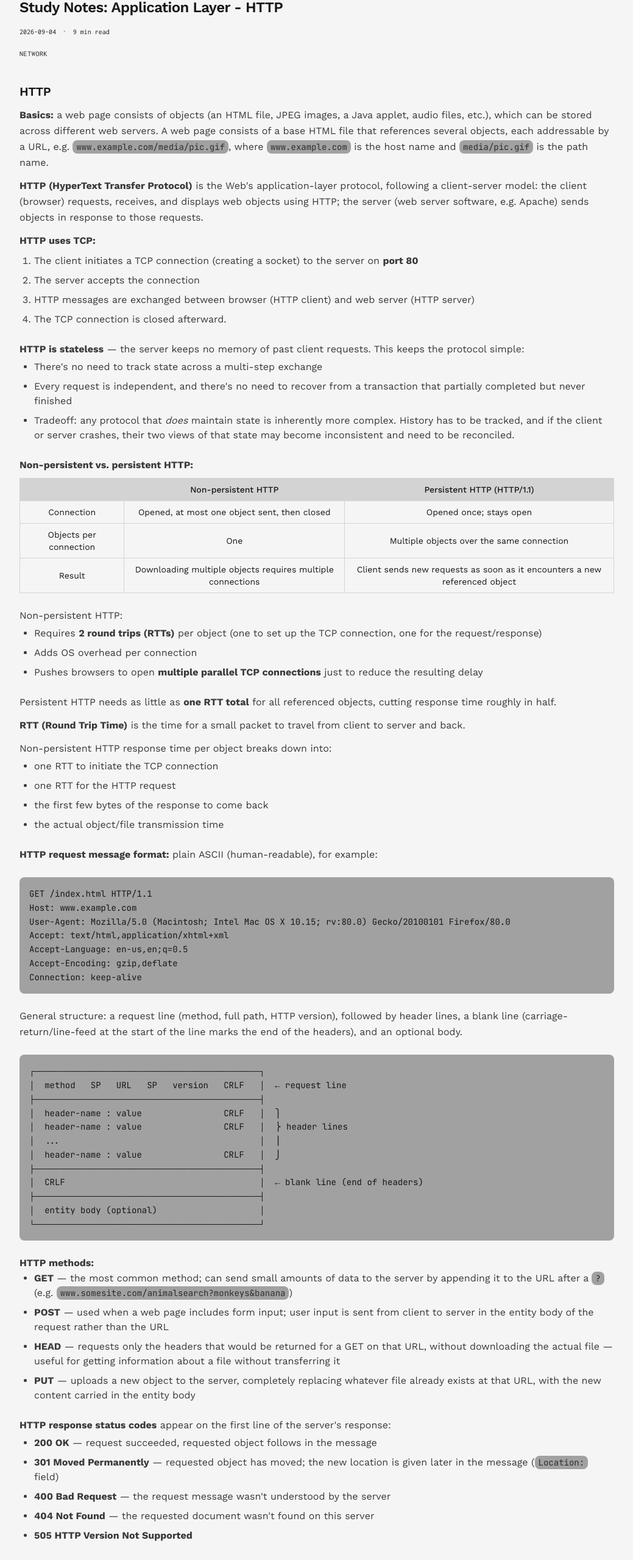
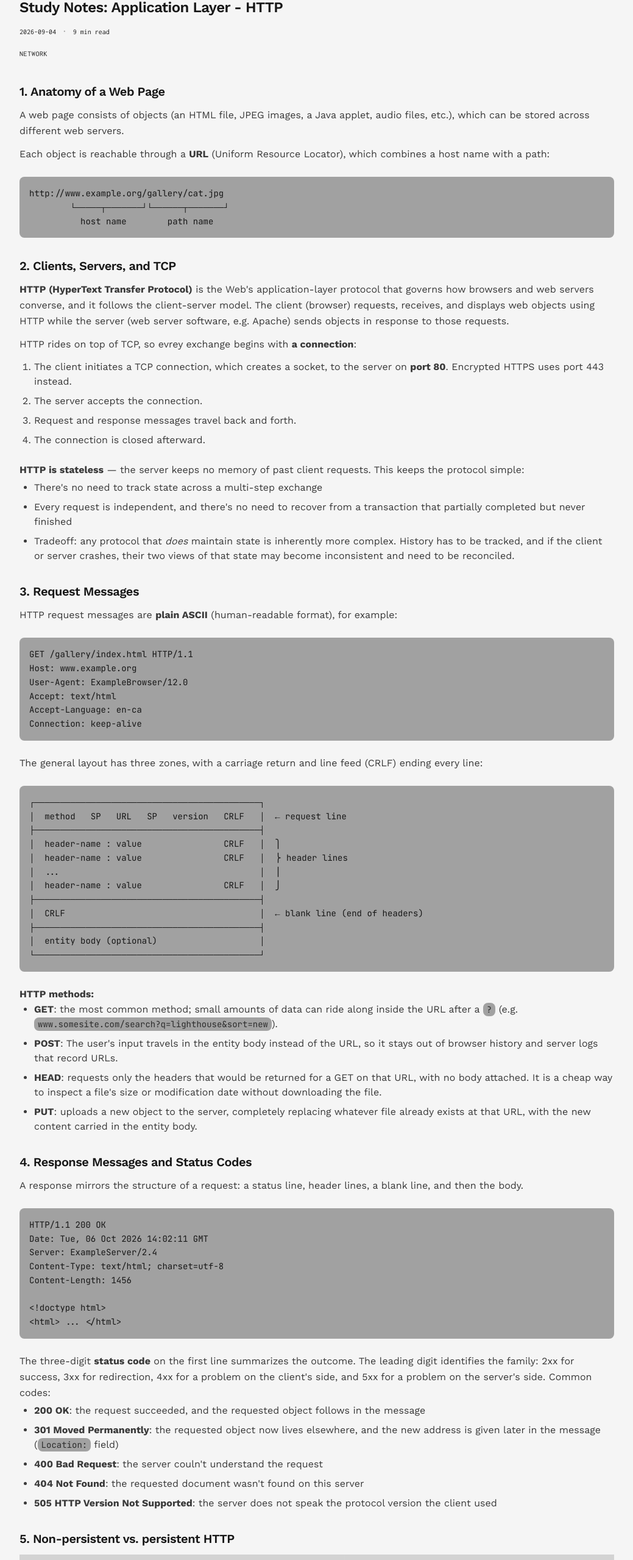
Before and after one commit to n0as-ark/logbook, a React (Vite) app: page /logbook/blog/application-layer-http in a window 1280 px wide. Shown: the part 177-2736 px from the top of the page at 61% size, without its empty margins (120-1159 px from the left). Built offline with nearby package versions, Linux system fonts and the light colour scheme; the HTML template or start-up script is replaced by a standard one.

Commit message:
Update posts.ts

```diff
--- a/src/data/posts.ts
+++ b/src/data/posts.ts
@@ -817,24 +817,89 @@ snippet: `HTTP/2 over TCP                   HTTP/3 (QUIC)
 +------------------+                +--------------------+
 |        IP        |    Network     |         IP         |
 +------------------+                +--------------------+`,
-content: `## HTTP
+content: `## 1. Anatomy of a Web Page
 
-**Basics:** a web page consists of objects (an HTML file, JPEG images, a Java applet, audio files, etc.), which can be stored across different web servers. A web page consists of a base HTML file that references several objects, each addressable by a URL, e.g. \`www.example.com/media/pic.gif\`, where \`www.example.com\` is the host name and \`media/pic.gif\` is the path name.
+A web page consists of objects (an HTML file, JPEG images, a Java applet, audio files, etc.), which can be stored across different web servers.
+Each object is reachable through a **URL** (Uniform Resource Locator), which combines a host name with a path:
+\`\`\`
+http://www.example.org/gallery/cat.jpg
+        └─────┬───────┘└──────┬───────┘
+          host name        path name
+\`\`\`
 
-**HTTP (HyperText Transfer Protocol)** is the Web's application-layer protocol, following a client-server model: the client (browser) requests, receives, and displays web objects using HTTP; the server (web server software, e.g. Apache) sends objects in response to those requests.
+## 2. Clients, Servers, and TCP
 
-**HTTP uses TCP:**
-1. The client initiates a TCP connection (creating a socket) to the server on **port 80**
-2. The server accepts the connection
-3. HTTP messages are exchanged between browser (HTTP client) and web server (HTTP server)
-4. The TCP connection is closed afterward.
+**HTTP (HyperText Transfer Protocol)** is the Web's application-layer protocol that governs how browsers and web servers converse, and it follows the client-server model. The client (browser) requests, receives, and displays web objects using HTTP while the server (web server software, e.g. Apache) sends objects in response to those requests.
+
+HTTP rides on top of TCP, so evrey exchange begins with **a connection**:
+1. The client initiates a TCP connection, which creates a socket, to the server on **port 80**. Encrypted HTTPS uses port 443 instead.
+2. The server accepts the connection.
+3. Request and response messages travel back and forth.
+4. The connection is closed afterward.
 
 **HTTP is stateless** — the server keeps no memory of past client requests. This keeps the protocol simple:
 - There's no need to track state across a multi-step exchange
 - Every request is independent, and there's no need to recover from a transaction that partially completed but never finished
 - Tradeoff: any protocol that *does* maintain state is inherently more complex. History has to be tracked, and if the client or server crashes, their two views of that state may become inconsistent and need to be reconciled.
 
-**Non-persistent vs. persistent HTTP:**
+## 3. Request Messages
+
+HTTP request messages are **plain ASCII** (human-readable format), for example:
+
+\`\`\`
+GET /gallery/index.html HTTP/1.1
+Host: www.example.org
+User-Agent: ExampleBrowser/12.0
+Accept: text/html
+Accept-Language: en-ca
+Connection: keep-alive
+\`\`\`
+
+The general layout has three zones, with a carriage return and line feed (CRLF) ending every line:
+\`\`\`
+┌────────────────────────────────────────────┐
+│  method   SP   URL   SP   version   CRLF   │  ← request line
+├────────────────────────────────────────────┤
+│  header-name : value                CRLF   │  ⎫
+│  header-name : value                CRLF   │  ⎬ header lines
+│  ...                                       │  ⎪
+│  header-name : value                CRLF   │  ⎭
+├────────────────────────────────────────────┤
+│  CRLF                                      │  ← blank line (end of headers)
+├────────────────────────────────────────────┤
+│  entity body (optional)                    │
+└────────────────────────────────────────────┘
+\`\`\`
+
+**HTTP methods:**
+- **GET**: the most common method; small amounts of data can ride along inside the URL after a \`?\` (e.g. \`www.somesite.com/search?q=lighthouse&sort=new\`).
+- **POST**: The user's input travels in the entity body instead of the URL, so it stays out of browser history and server logs that record URLs.
+- **HEAD**: requests only the headers that would be returned for a GET on that URL, with no body attached. It is a cheap way to inspect a file's size or modification date without downloading the file.
+- **PUT**: uploads a new object to the server, completely replacing whatever file already exists at that URL, with the new content carried in the entity body.
+
+## 4. Response Messages and Status Codes
+
+A response mirrors the structure of a request: a status line, header lines, a blank line, and then the body.
+
+\`\`\`
+HTTP/1.1 200 OK
+Date: Tue, 06 Oct 2026 14:02:11 GMT
+Server: ExampleServer/2.4
+Content-Type: text/html; charset=utf-8
+Content-Length: 1456
+
+<!doctype html>
+<html> ... </html>
+\`\`\`
+
+The three-digit **status code** on the first line summarizes the outcome. The leading digit identifies the family: 2xx for success, 3xx for redirection, 4xx for a problem on the client's side, and 5xx for a problem on the server's side. Common codes:
+- **200 OK**: the request succeeded, and the requested object follows in the message
+- **301 Moved Permanently**: the requested object now lives elsewhere, and the new address is given later in the message (\`Location:\` field)
+- **400 Bad Request**: the server couln't understand the request
+- **404 Not Found**: the requested document wasn't found on this server
+- **505 HTTP Version Not Supported**: the server does not speak the protocol version the client used
+
+## 5. Non-persistent vs. persistent HTTP
 
 | | Non-persistent HTTP | Persistent HTTP (HTTP/1.1) |
 |---|---|---|
@@ -856,47 +921,6 @@ Non-persistent HTTP response time per object breaks down into:
 - one RTT for the HTTP request
 - the first few bytes of the response to come back
 - the actual object/file transmission time
-
-**HTTP request message format:** plain ASCII (human-readable), for example:
-
-\`\`\`
-GET /index.html HTTP/1.1
-Host: www.example.com
-User-Agent: Mozilla/5.0 (Macintosh; Intel Mac OS X 10.15; rv:80.0) Gecko/20100101 Firefox/80.0
-Accept: text/html,application/xhtml+xml
-Accept-Language: en-us,en;q=0.5
-Accept-Encoding: gzip,deflate
-Connection: keep-alive
-\`\`\`
-
-General structure: a request line (method, full path, HTTP version), followed by header lines, a blank line (carriage-return/line-feed at the start of the line marks the end of the headers), and an optional body.
-\`\`\`
-┌────────────────────────────────────────────┐
-│  method   SP   URL   SP   version   CRLF   │  ← request line
-├────────────────────────────────────────────┤
-│  header-name : value                CRLF   │  ⎫
-│  header-name : value                CRLF   │  ⎬ header lines
-│  ...                                       │  ⎪
-│  header-name : value                CRLF   │  ⎭
-├────────────────────────────────────────────┤
-│  CRLF                                      │  ← blank line (end of headers)
-├────────────────────────────────────────────┤
-│  entity body (optional)                    │
-└────────────────────────────────────────────┘
-\`\`\`
-
-**HTTP methods:**
-- **GET** — the most common method; can send small amounts of data to the server by appending it to the URL after a \`?\` (e.g. \`www.somesite.com/animalsearch?monkeys&banana\`)
-- **POST** — used when a web page includes form input; user input is sent from client to server in the entity body of the request rather than the URL
-- **HEAD** — requests only the headers that would be returned for a GET on that URL, without downloading the actual file — useful for getting information about a file without transferring it
-- **PUT** — uploads a new object to the server, completely replacing whatever file already exists at that URL, with the new content carried in the entity body
-
-**HTTP response status codes** appear on the first line of the server's response:
-- **200 OK** — request succeeded, requested object follows in the message
-- **301 Moved Permanently** — requested object has moved; the new location is given later in the message (\`Location:\` field)
-- **400 Bad Request** — the request message wasn't understood by the server
-- **404 Not Found** — the requested document wasn't found on this server
-- **505 HTTP Version Not Supported**
 
 **Cookies:** since HTTP is stateless by design (no multi-step tracking, independent requests, nothing to recover), sites that need to remember a user across visits use cookies instead.
 A cookie system has four parts:
```
